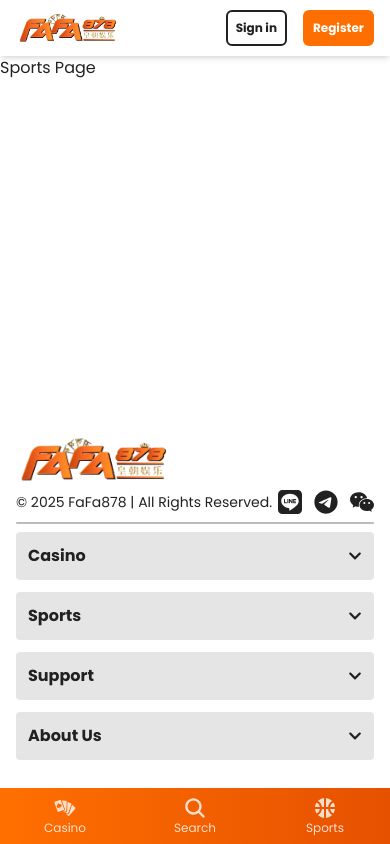
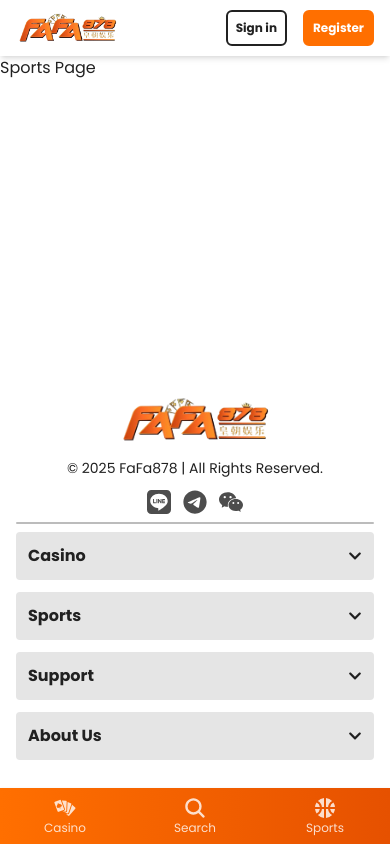
Before and after one commit to Roman-Mamchur/Liga-Frontend, a Next.js app: page /sports in a window 390 px wide. Built offline with nearby package versions, Linux system fonts and the light colour scheme.

Commit message:
Minor edit on Footer for mobile view

```diff
--- a/src/components/Footer.tsx
+++ b/src/components/Footer.tsx
@@ -18,7 +18,7 @@ const Footer = () => {
   return (
     <div className="mt-5 h-fit w-full bg-white py-4">
       <div className="container flex flex-col">
-        <div className="w-fit">
+        <div className="mx-auto mb-2 w-fit md:mx-0 md:mb-0">
           <Link href="/">
             <Image
               src="/logo.png"
@@ -31,9 +31,9 @@ const Footer = () => {
           </Link>
         </div>
 
-        <div className="flex items-center justify-between">
+        <div className="flex flex-col items-center justify-between gap-3 md:flex-row">
           <p className="text-sm">&copy; 2025 FaFa878 | All Rights Reserved.</p>
-          <div className="flex gap-3 text-foreground">
+          <div className="flex gap-3 opacity-80">
             <Link href="#">
               <FaLine size={24} />
             </Link>
```
